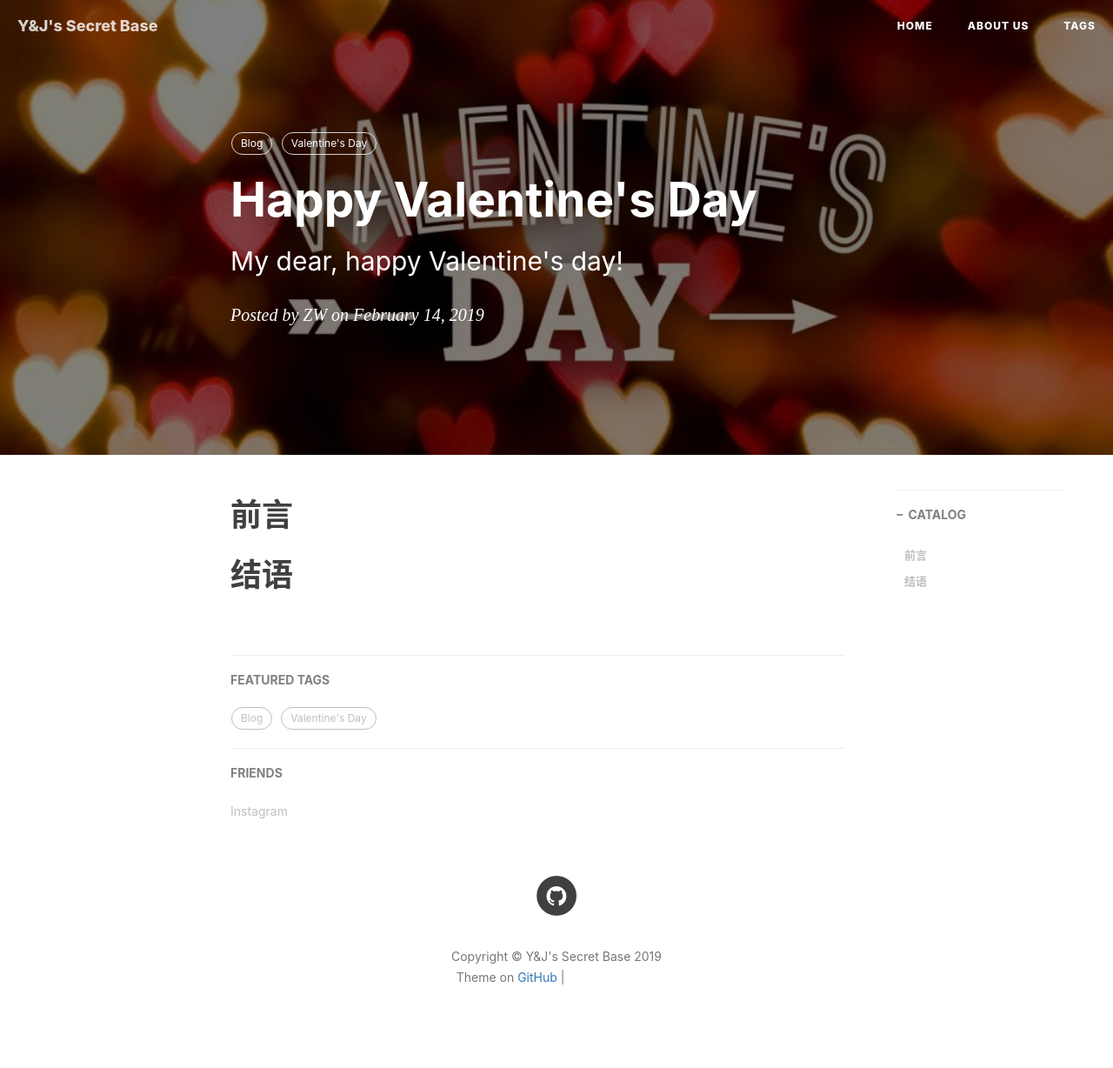
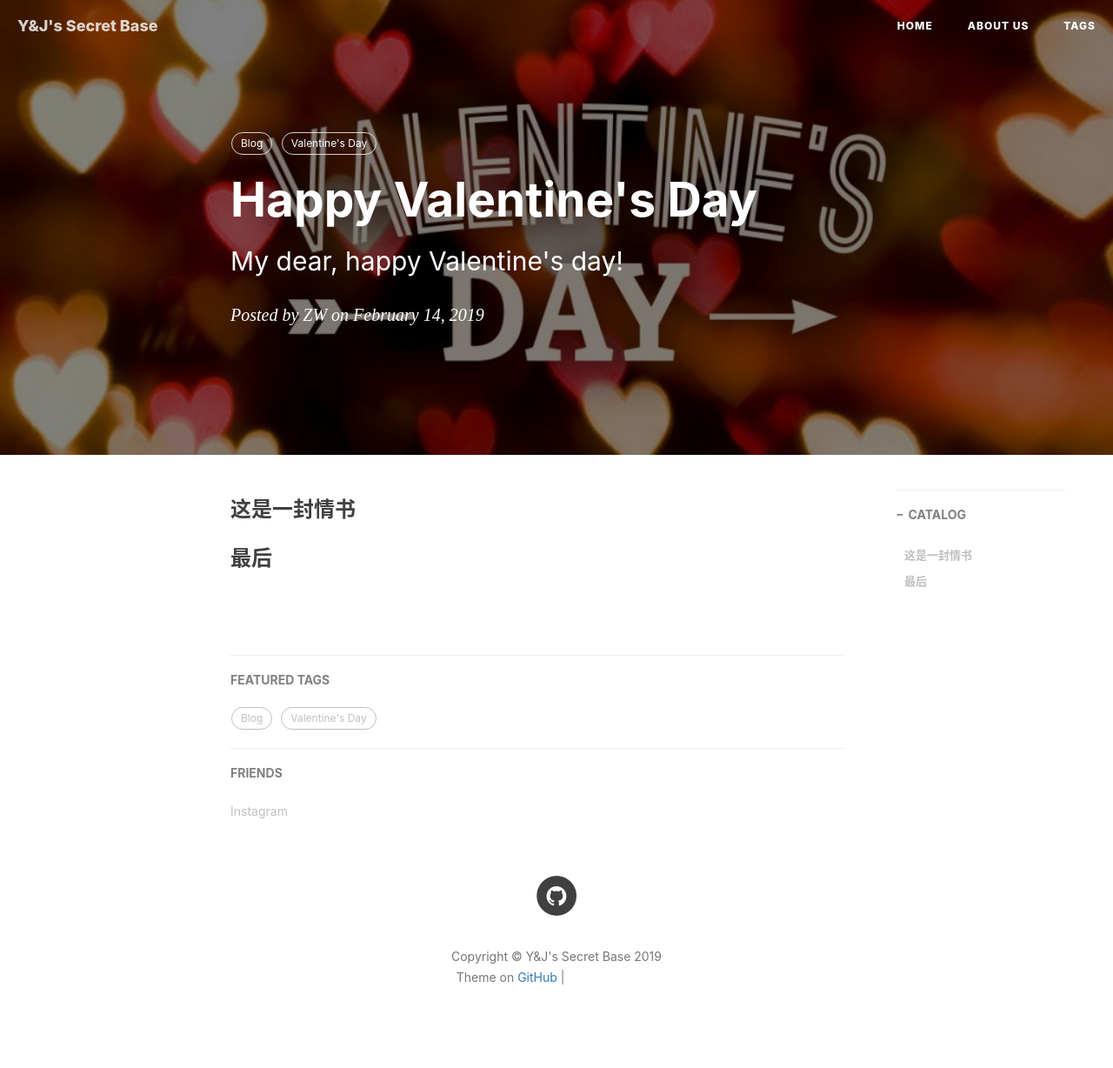
Before and after one commit to project106/project106.github.io, a Jekyll site: the page built from _posts/2019-02-14-ValentinesDay.md, in a window 1280 px wide. Shown: the whole page at 87% size. Built offline with Jekyll 4.4.1, drawn with Linux system fonts in a browser that asks for light colours; nearby versions of some CDN libraries; comment, search, counter and statistics services are not loaded; grey boxes are pictures that could not be loaded.

Commit message:
Update 2019-02-14-ValentinesDay.md

```diff
--- a/_posts/2019-02-14-ValentinesDay.md
+++ b/_posts/2019-02-14-ValentinesDay.md
@@ -11,6 +11,7 @@ tags:
     - Valentine's Day
 ---
 
-# 前言
+### 这是一封情书
 
-# 结语
+
+### 最后
```
